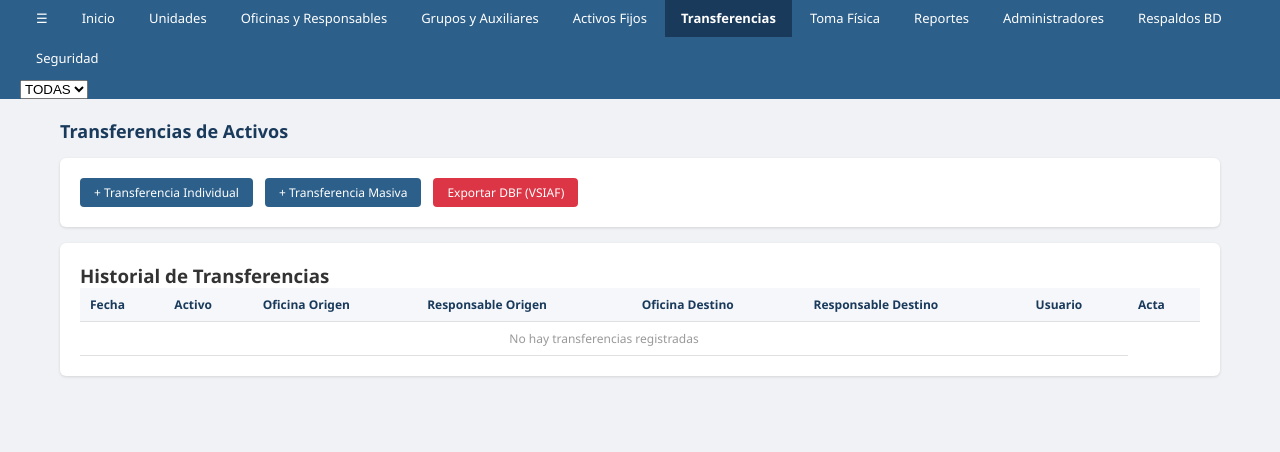
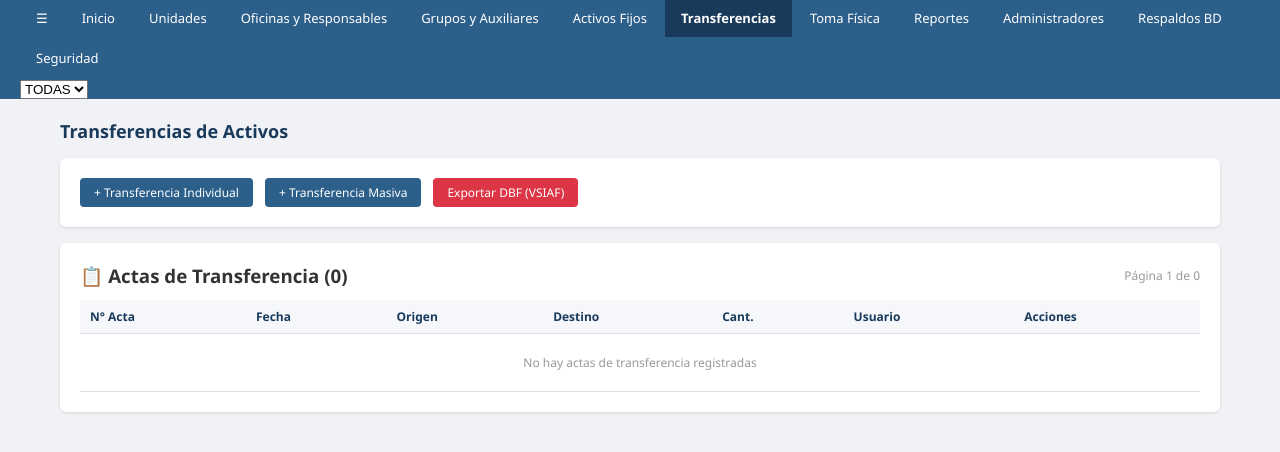
Before and after one commit to herediamarco1997-afk/scafmh, a Flask app: page /transferencias/ in a window 1280 px wide. Shown: the part 67-519 px from the top of the page. Run offline with Flask 3, Linux system fonts and the light colour scheme; a user stored in the database is signed in.

Commit message:
feat: actas correlativas (ACTA-2026-0001), historial por actas, backup y guia de migracion

```diff
--- a/app/templates/transferencias/listar.html
+++ b/app/templates/transferencias/listar.html
@@ -1,7 +1,7 @@
 {% extends 'base.html' %}
 {% block content %}
 <div class="section-title">Transferencias de Activos</div>
-<div class="card" style="display:flex;gap:12px;margin-bottom:16px;">
+<div class="card" style="display:flex;gap:12px;margin-bottom:16px;flex-wrap:wrap;">
   <a href="{{ url_for('transferencias.individual') }}" class="btn btn-primary">
     + Transferencia Individual
   </a>
@@ -15,46 +15,68 @@
 </div>
 
 <div class="card">
-  <h3>Historial de Transferencias</h3>
+  <div style="display:flex;justify-content:space-between;align-items:center;margin-bottom:12px;">
+    <h3 style="margin:0;">📋 Actas de Transferencia ({{ total }})</h3>
+    <span style="font-size:12px;color:#999;">Página {{ page }} de {{ total_pages }}</span>
+  </div>
+
   <table style="font-size:12px;">
     <thead>
       <tr>
+        <th>N° Acta</th>
         <th>Fecha</th>
-        <th>Activo</th>
-        <th>Oficina Origen</th>
-        <th>Responsable Origen</th>
-        <th>Oficina Destino</th>
-        <th>Responsable Destino</th>
+        <th>Origen</th>
+        <th>Destino</th>
+        <th>Cant.</th>
         <th>Usuario</th>
-        <th>Acta</th>
+        <th>Acciones</th>
       </tr>
     </thead>
     <tbody>
-      {% for t in transfers %}
+      {% for a in actas %}
       <tr>
-        <td>{{ t.fecha.strftime('%d/%m/%Y') }}</td>
+        <td><strong style="color:#1a3a5c;">{{ a.codigo }}</strong></td>
+        <td>{{ a.fecha.strftime('%d/%m/%Y') }}</td>
         <td>
-          {% if t.activo %}
-          <a href="{{ url_for('activos.ver', id=t.activo_id) }}">{{ t.activo.codigo }}</a>
-          {% else %}
-          {{ t.activo_id }}
-          {% endif %}
+          {{ a.responsable_origen.nombre if a.responsable_origen else '—' }}
+          <br><small style="color:#888;">{{ a.oficina_origen.nombre if a.oficina_origen else '' }}</small>
         </td>
-        <td>{{ t.oficina_origen.nombre if t.oficina_origen else '—' }}</td>
-        <td>{{ t.responsable_origen.nombre if t.responsable_origen else '—' }}</td>
-        <td>{{ t.oficina_dest.nombre if t.oficina_dest else '—' }}</td>
-        <td>{{ t.responsable_dest.nombre if t.responsable_dest else '—' }}</td>
-        <td>{{ t.usuario or '—' }}</td>
         <td>
-          {% if t.responsable_destino_id %}
-          <a href="{{ url_for('transferencias.acta', responsable_id=t.responsable_destino_id) }}" class="btn btn-sm" style="font-size:10px;padding:2px 6px;">Acta</a>
-          {% endif %}
+          {{ a.responsable_dest.nombre if a.responsable_dest else '—' }}
+          <br><small style="color:#888;">{{ a.oficina_dest.nombre if a.oficina_dest else '' }}</small>
+        </td>
+        <td><span class="badge badge-info">{{ a.cantidad_activos }}</span></td>
+        <td>{{ a.usuario or '—' }}</td>
+        <td style="white-space:nowrap;">
+          <a href="{{ url_for('transferencias.acta_detalle', acta_id=a.id) }}" class="btn btn-sm btn-primary">Ver</a>
+          <a href="{{ url_for('transferencias.acta', acta_id=a.id) }}" class="btn btn-sm btn-success" target="_blank">PDF</a>
         </td>
       </tr>
       {% else %}
-      <tr><td colspan="7" style="text-align:center;color:#999;">No hay transferencias registradas</td></tr>
+      <tr><td colspan="7" style="text-align:center;color:#999;padding:20px;">No hay actas de transferencia registradas</td></tr>
       {% endfor %}
     </tbody>
   </table>
+
+  <!-- Paginación -->
+  {% if total_pages > 1 %}
+  <div style="display:flex;justify-content:center;gap:6px;margin-top:16px;flex-wrap:wrap;">
+    {% if page > 1 %}
+    <a href="?page={{ page - 1 }}" class="btn btn-secondary btn-sm">← Anterior</a>
+    {% endif %}
+    {% for p in range(1, total_pages + 1) %}
+      {% if p == page %}
+      <span class="btn btn-primary btn-sm" style="opacity:0.7">{{ p }}</span>
+      {% elif p <= 3 or p >= total_pages - 2 or (p >= page - 2 and p <= page + 2) %}
+      <a href="?page={{ p }}" class="btn btn-secondary btn-sm">{{ p }}</a>
+      {% elif p == 4 or p == total_pages - 3 %}
+      <span style="padding:4px 8px;">...</span>
+      {% endif %}
+    {% endfor %}
+    {% if page < total_pages %}
+    <a href="?page={{ page + 1 }}" class="btn btn-secondary btn-sm">Siguiente →</a>
+    {% endif %}
+  </div>
+  {% endif %}
 </div>
 {% endblock %}
--- a/app/views/transferencias.py
+++ b/app/views/transferencias.py
@@ -1,7 +1,7 @@
 from flask import Blueprint, render_template, request, redirect, url_for, session, Response, flash, send_file
 from flask_login import login_required, current_user
 from sqlalchemy import func
-from app.models import ActivoFijo, Oficina, Responsable, Transferencia, UnidadAdministrativa, AuxiliarContable
+from app.models import ActivoFijo, Oficina, Responsable, Transferencia, TransferenciaActa, UnidadAdministrativa, AuxiliarContable
 from app.dbf_export import export_all
 from app.pdf_reportes import generar_pdf_acta_transferencia
 from app import db
@@ -10,16 +10,70 @@ import zipfile, io, os
 
 transferencias_bp = Blueprint('transferencias', __name__, url_prefix='/transferencias')
 
+
+def _crear_acta(activo_ids, oficina_dest_id, responsable_dest_id, fecha_trans):
+    """Create an acta grouping multiple transfers. Returns the acta object."""
+    gestion = fecha_trans.year
+    # Get next sequential number for this year
+    last = db.session.query(func.max(TransferenciaActa.numero)).filter_by(gestion=gestion).scalar()
+    numero = (last or 0) + 1
+    codigo = f'ACTA-{gestion}-{numero:04d}'
+
+    # Get origin data from first asset
+    primer_activo = ActivoFijo.query.get(activo_ids[0]) if activo_ids else None
+    oficina_origen_id = primer_activo.oficina_id if primer_activo else None
+    responsable_origen_id = primer_activo.responsable_id if primer_activo else None
+
+    acta = TransferenciaActa(
+        numero=numero,
+        gestion=gestion,
+        codigo=codigo,
+        fecha=fecha_trans,
+        oficina_origen_id=oficina_origen_id,
+        responsable_origen_id=responsable_origen_id,
+        oficina_destino_id=oficina_dest_id,
+        responsable_destino_id=responsable_dest_id,
+        cantidad_activos=len(activo_ids),
+        usuario=current_user.username,
+    )
+    db.session.add(acta)
+    db.session.flush()  # Get acta.id before creating transfers
+    return acta
+
+
 @transferencias_bp.route('/')
 @login_required
 def listar():
+    """List actas (grouped transfers) instead of individual transfers for performance."""
     unidad_id = session.get('unidad_actual_id')
     mostrar_todas = session.get('mostrar_todas', False)
-    q = Transferencia.query
+    page = request.args.get('page', 1, type=int)
+    per_page = 20
+
+    q = TransferenciaActa.query
+    # Filter by unit if needed
     if unidad_id and not mostrar_todas:
-        q = q.join(ActivoFijo).filter(ActivoFijo.unidad_id == unidad_id)
-    transfers = q.order_by(Transferencia.id.desc()).all()
-    return render_template('transferencias/listar.html', transfers=transfers)
+        q = q.join(Oficina, TransferenciaActa.oficina_destino_id == Oficina.id).filter(Oficina.unidad_id == unidad_id)
+
+    total = q.count()
+    total_pages = (total + per_page - 1) // per_page
+    actas = q.order_by(TransferenciaActa.id.desc()).offset((page - 1) * per_page).limit(per_page).all()
+
+    return render_template('transferencias/listar.html', actas=actas, page=page, total=total, total_pages=total_pages)
+
+
+@transferencias_bp.route('/acta_detalle/<int:acta_id>')
+@login_required
+def acta_detalle(acta_id):
+    """Show detail of a specific acta with all its transfers."""
+    acta = db.session.get(TransferenciaActa, acta_id)
+    if not acta:
+        flash('Acta no encontrada', 'danger')
+        return redirect(url_for('transferencias.listar'))
+
+    transfers = Transferencia.query.filter_by(acta_id=acta_id).order_by(Transferencia.id).all()
+    return render_template('transferencias/acta_detalle.html', acta=acta, transfers=transfers)
+
 
 @transferencias_bp.route('/individual', methods=['GET', 'POST'])
 @login_required
@@ -62,7 +116,10 @@ def individual():
                 flash('Seleccione un responsable destino', 'danger')
             else:
                 fec = datetime.strptime(fecha_trans, '%Y-%m-%d').date()
-                count = 0
+
+                # Create acta
+                acta = _crear_acta(activo_ids, oficina_dest_id, responsable_dest_id, fec)
+
                 for aid in activo_ids:
                     a = ActivoFijo.query.get(aid)
                     if not a:
@@ -76,20 +133,22 @@ def individual():
                         oficina_destino_id=oficina_dest_id or a.oficina_id,
                         responsable_destino_id=responsable_dest_id,
                         usuario=current_user.username,
+                        acta_id=acta.id,
                     )
                     db.session.add(t)
                     a.oficina_id = oficina_dest_id or a.oficina_id
                     a.responsable_id = responsable_dest_id
-                    count += 1
+
                 db.session.commit()
-                flash(f'{count} activo(s) transferido(s) exitosamente', 'success')
-                return redirect(url_for('transferencias.acta', responsable_id=responsable_dest_id))
+                flash(f'{len(activo_ids)} activo(s) transferido(s) - {acta.codigo}', 'success')
+                return redirect(url_for('transferencias.acta_detalle', acta_id=acta.id))
 
     return render_template('transferencias/individual.html',
                          activos=activos, busqueda=busqueda,
                          dest_oficinas=dest_oficinas,
                          dest_responsables=dest_responsables,
                          hoy=date.today())
+
 
 @transferencias_bp.route('/masiva', methods=['GET', 'POST'])
 @login_required
@@ -135,7 +194,10 @@ def masiva():
                 int_ids = [int(x) for x in activo_ids]
                 activos_origen = ActivoFijo.query.filter(ActivoFijo.id.in_(int_ids)).all()
                 fec = datetime.strptime(fecha_trans, '%Y-%m-%d').date()
-                count = 0
+
+                # Create acta
+                acta = _crear_acta(int_ids, oficina_dest_id, responsable_dest_id, fec)
+
                 for a in activos_origen:
                     t = Transferencia(
                         activo_id=a.id,
@@ -146,15 +208,16 @@ def masiva():
                         oficina_destino_id=oficina_dest_id or a.oficina_id,
                         responsable_destino_id=responsable_dest_id,
                         usuario=current_user.username,
+                        acta_id=acta.id,
                     )
                     db.session.add(t)
                     a.oficina_id = oficina_dest_id or a.oficina_id
                     a.responsable_id = responsable_dest_id
-                    count += 1
+
                 db.session.commit()
                 responsable_dest = db.session.get(Responsable, responsable_dest_id)
-                flash(f'{count} activo(s) transferidos masivamente de {responsable_origen.nombre if responsable_origen else "Origen"} a {responsable_dest.nombre if responsable_dest else "Destino"}', 'success')
-                return redirect(url_for('transferencias.acta', responsable_id=responsable_dest_id))
+                flash(f'{len(int_ids)} activo(s) transferidos - {acta.codigo}', 'success')
+                return redirect(url_for('transferencias.acta_detalle', acta_id=acta.id))
 
     return render_template('transferencias/masiva.html',
                          activos=activos,
@@ -164,12 +227,23 @@ def masiva():
                          dest_responsables=dest_responsables,
                          hoy=date.today())
 
+
 @transferencias_bp.route('/acta')
 @login_required
 def acta():
     """Generate 'Acta de Asignacion Individual de Bienes' in PDF format."""
     responsable_id = request.args.get('responsable_id', type=int)
     transfer_id = request.args.get('transfer_id', type=int)
+    acta_id = request.args.get('acta_id', type=int)
+
+    if acta_id:
+        # PDF from acta: get transfers from acta
+        acta_obj = db.session.get(TransferenciaActa, acta_id)
+        if not acta_obj:
+            flash('Acta no encontrada', 'danger')
+            return redirect(url_for('transferencias.listar'))
+        responsable_id = acta_obj.responsable_destino_id
+
     if not responsable_id:
         flash('Seleccione un responsable', 'danger')
         return redirect(url_for('transferencias.listar'))
@@ -182,8 +256,11 @@ def acta():
     ofi = db.session.get(Oficina, resp.oficina_id)
     uni = db.session.get(UnidadAdministrativa, ofi.unidad_id) if ofi else None
 
-    # Get assets: if transfer_id specified, get only transferred assets; else all of the responsable
-    if transfer_id:
+    # Get assets: if acta_id, use acta transfers; else all of the responsable
+    if acta_id:
+        transfers = Transferencia.query.filter_by(acta_id=acta_id).all()
+        activos_raw = [db.session.get(ActivoFijo, t.activo_id) for t in transfers]
+    elif transfer_id:
         t = db.session.get(Transferencia, transfer_id)
         if t and t.responsable_destino_id == responsable_id:
             activos_raw = [db.session.get(ActivoFijo, t.activo_id)] if t.activo_id else []
@@ -229,9 +306,14 @@ def acta():
     buf = io.BytesIO()
     pdf.output(buf)
     buf.seek(0)
+
+    # Name the file with acta code if available
+    acta_code = acta_obj.codigo if acta_id and acta_obj else ''
+    filename = f'{acta_code}_{resp.nombre[:20].strip()}_{hoy.strftime("%Y%m%d")}.pdf' if acta_code else f'acta_asignacion_{resp.nombre[:20].strip()}_{hoy.strftime("%Y%m%d")}.pdf'
+
     return send_file(buf, mimetype='application/pdf',
                      as_attachment=True,
-                     download_name=f'acta_asignacion_{resp.nombre[:20].strip()}_{hoy.strftime("%Y%m%d")}.pdf')
+                     download_name=filename)
 
 
 @transferencias_bp.route('/exportar_dbf')
@@ -240,7 +322,6 @@ def exportar_dbf():
     """Generate and download updated DBF files as a zip."""
     try:
         result = export_all()
-        # Create zip in memory
         buf = io.BytesIO()
         with zipfile.ZipFile(buf, 'w', zipfile.ZIP_DEFLATED) as zf:
             for fname in os.listdir(result['output_dir']):
```
Also changed, not shown: app/__init__.py (+24 -0 lines), app/models.py (+27 -0 lines), app/templates/transferencias/acta_detalle.html (added, +72 -0 lines).
